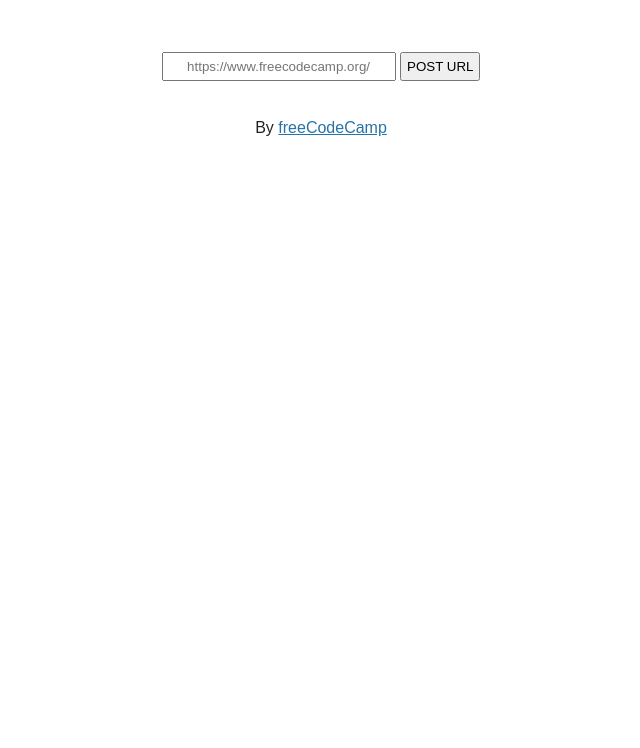
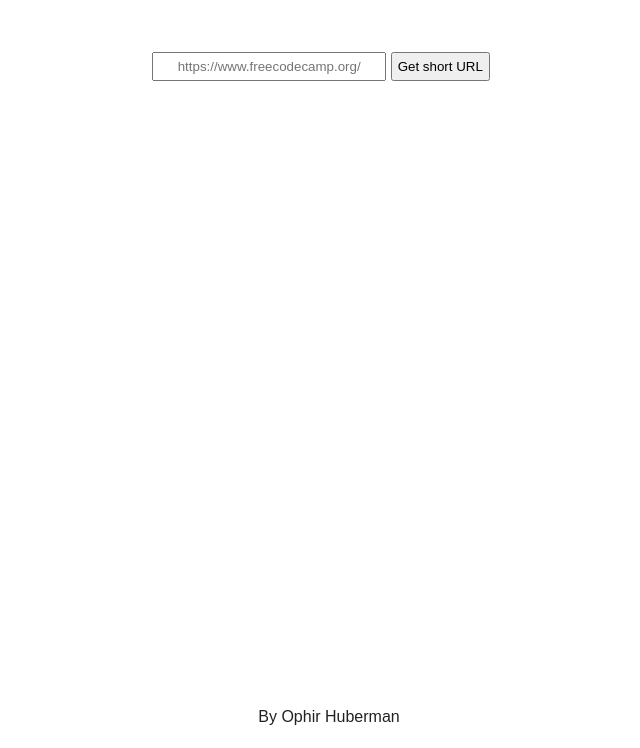
Before and after one commit to hubermanophir/URL-shortner, a website: page views/index.html in a window 1280 px wide. Shown: the part 52-800 px from the top of the page, without its empty margins (319-959 px from the left). Drawn offline with nearby package versions, Linux system fonts and the light colour scheme; files that its build step writes are made by us from their sources; files whose address does not match are found by name.

Commit message:
started basic css

```diff
--- a/public/style.css
+++ b/public/style.css
@@ -10,20 +10,6 @@ body {
 main {
   padding: 0;
   margin-top: 40px;
-}
-
-h3 {
-  margin-top: 30px;
-}
-
-
-
-.user-stories li {
-  margin-bottom: 1em;
-}
-
-a {
-  color: #2574a9;
 }
 
 form {
@@ -40,7 +26,15 @@ input {
   padding: 5px;
 }
 
-input[type='text'] {
+input[type="text"] {
   width: 220px;
   text-align: center;
 }
+
+#footer {
+  text-align: center;
+  position: absolute;
+  bottom: 20px;
+  margin: auto;
+  width: 100%;
+}
--- a/routes/shorturl.js
+++ b/routes/shorturl.js
@@ -11,8 +11,8 @@ router.get("/:id", (req, res) => {
     dataBase.updateRedirects(id);
     res.status(302).redirect(originalUrl);
   } catch (err) {
-    res.status(400);
-    throw new Error(err.message);
+    res.status(400).json({ error: "short url not found" });
+    // throw new Error(err.message);
   }
 });
 
--- a/views/index.html
+++ b/views/index.html
@@ -19,12 +19,12 @@
             name="url"
             placeholder="https://www.freecodecamp.org/"
           />
-          <input id="submit" type="submit" value="POST URL" />
+          <input id="submit" type="submit" value="Get short URL" />
         </form>
       </section>
     </main>
     <footer>
-      <p>By <a href="https://www.freecodecamp.org/">freeCodeCamp</a></p>
+      <div id="footer">By Ophir Huberman</div>
     </footer>
     <script src="./public/script.js"></script>
   </body>
```
